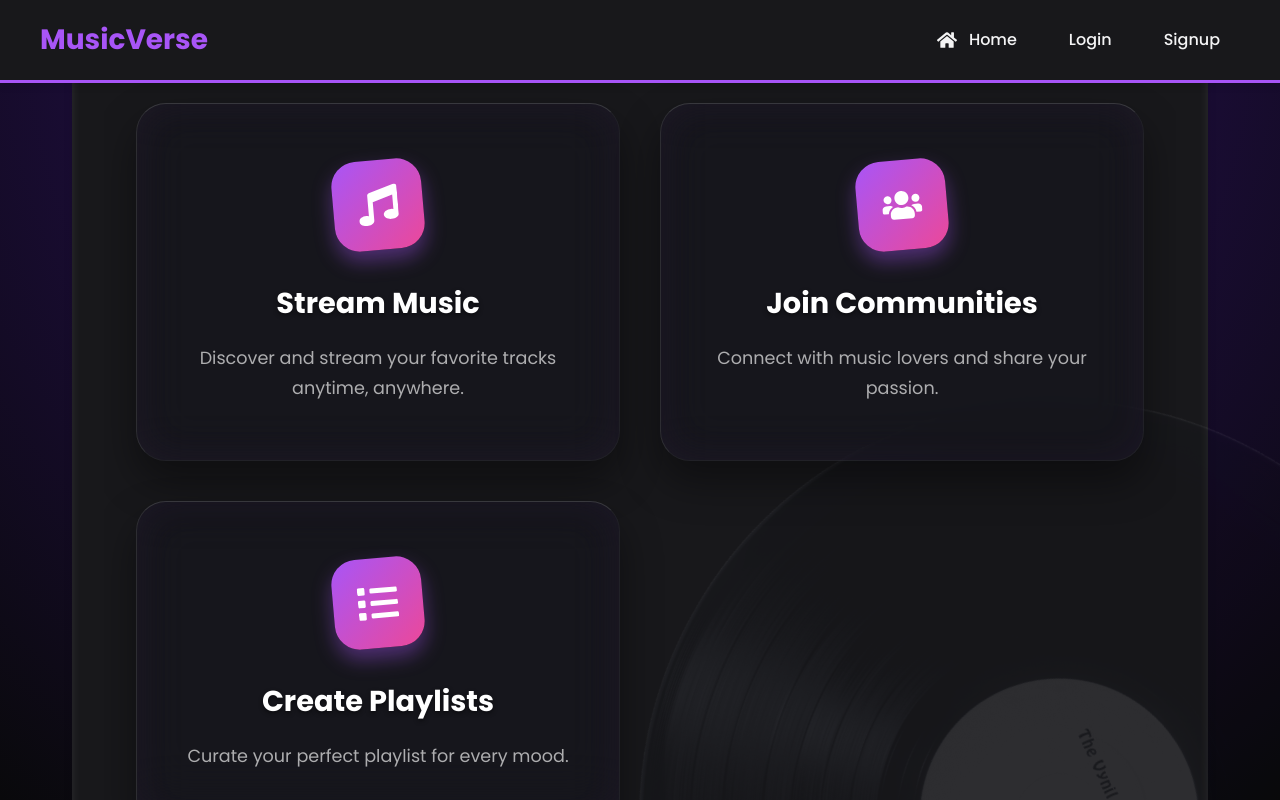
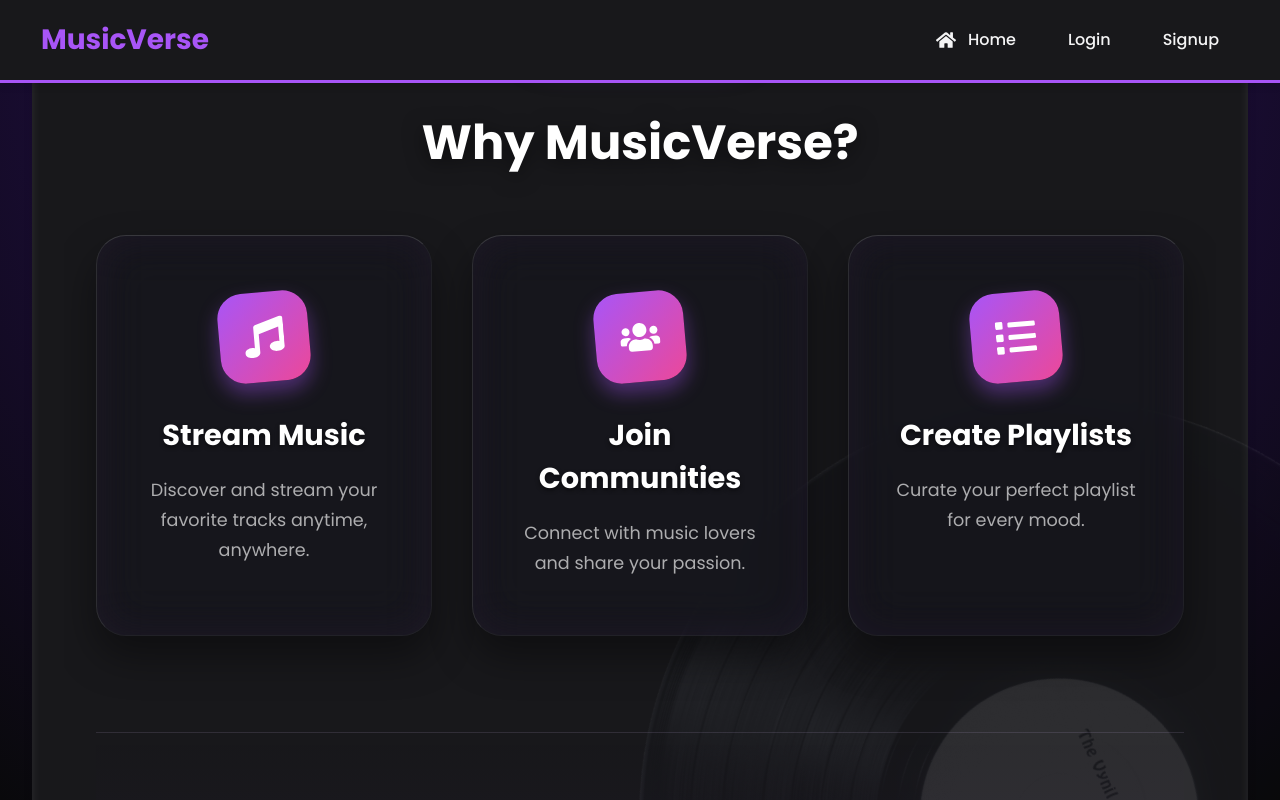
Before and after one commit to avyasaini/MusicVerse, a React (Vite) app in the folder frontend/musicverse-frontend/: page / in a window 1280 px wide. Built offline with nearby package versions, Linux system fonts and the light colour scheme.

Commit message:
Improved screen fluidity and text sizes for laptops

```diff
--- a/frontend/musicverse-frontend/src/styles/GlobalStyles.css
+++ b/frontend/musicverse-frontend/src/styles/GlobalStyles.css
@@ -60,10 +60,9 @@ body {
 
 .app-main {
   flex: 1;
-  padding: 6.5rem 1.5rem 4rem; /* Clean safe area for Navbar, generous bottom padding for scrolling */
-  max-width: 1200px; /* Classic max width */
+  padding: 5rem 2% 2rem; /* Tighter 5rem top pad to clear 60px navbar without wasting screen height */
+  width: 100%;
   margin: 0 auto;
-  width: 100%;
 }
 
 .page-wrapper {
--- a/frontend/musicverse-frontend/src/styles/Home.css
+++ b/frontend/musicverse-frontend/src/styles/Home.css
@@ -13,13 +13,13 @@
 }
 
 .home-hero {
-  margin-bottom: 5rem;
+  margin-bottom: 3rem;
   position: relative;
   z-index: 10;
 }
 
 .home-title {
-  font-size: 4.5rem;
+  font-size: 3rem; /* Scaled down for standard laptop screens at 100% zoom */
   font-weight: 800;
   line-height: 1.2;
   margin-bottom: 1.5rem;
--- a/frontend/musicverse-frontend/src/styles/Navbar.css
+++ b/frontend/musicverse-frontend/src/styles/Navbar.css
@@ -23,7 +23,8 @@
 }
 
 .navbar-container {
-  max-width: 1200px;
+  width: 100%;
+  padding: 0 2%;
   margin: 0 auto;
   display: flex;
   justify-content: space-between;
```
